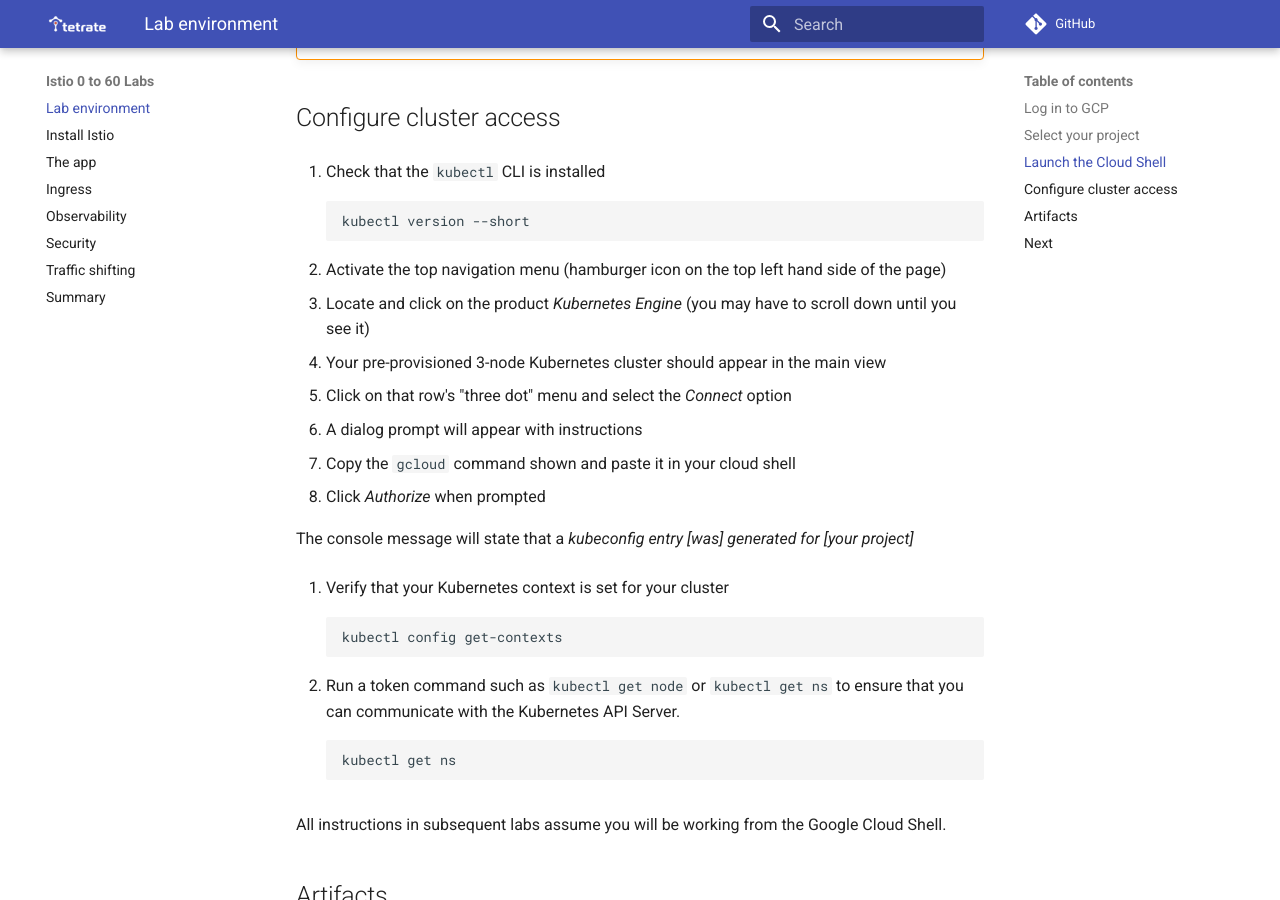
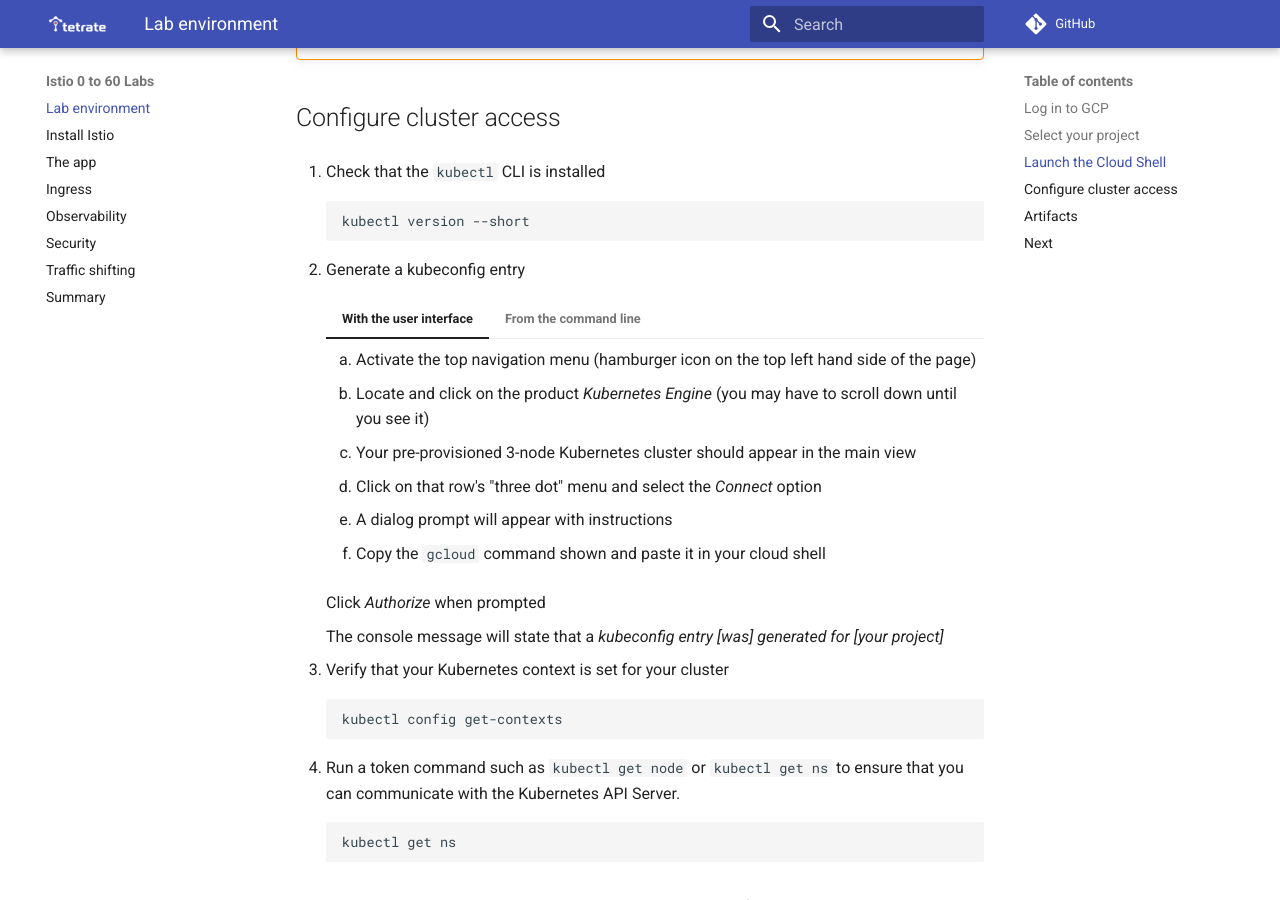
Before and after one commit to tetratelabs/istio-0to60, an MkDocs documentation site: the page built from docs/environment.md, in a window 1280 px wide and 900 px high, scrolled down 1257 px. Built offline with MkDocs 1.6.1 and Material for MkDocs 9.7.7, drawn with Linux system fonts in a browser that asks for light colours; comment, search, counter and statistics services are not loaded.

Commit message:
providing cli method for setting kubeconfig in gcloud

````diff
--- a/docs/environment.md
+++ b/docs/environment.md
@@ -46,15 +46,29 @@ The Google Cloud Shell will serve as your terminal environment for these labs.
     kubectl version --short
     ```
 
-1. Activate the top navigation menu (hamburger icon on the top left hand side of the page)
-1. Locate and click on the product _Kubernetes Engine_ (you may have to scroll down until you see it)
-1. Your pre-provisioned 3-node Kubernetes cluster should appear in the main view
-1. Click on that row's "three dot" menu and select the _Connect_ option
-1. A dialog prompt will appear with instructions
-1. Copy the `gcloud` command shown and paste it in your cloud shell
-1. Click _Authorize_ when prompted
+1. Generate a kubeconfig entry
 
-The console message will state that a _kubeconfig entry [was] generated for [your project]_
+    === "With the user interface"
+
+        1. Activate the top navigation menu (hamburger icon on the top left hand side of the page)
+        1. Locate and click on the product _Kubernetes Engine_ (you may have to scroll down until you see it)
+        1. Your pre-provisioned 3-node Kubernetes cluster should appear in the main view
+        1. Click on that row's "three dot" menu and select the _Connect_ option
+        1. A dialog prompt will appear with instructions
+        1. Copy the `gcloud` command shown and paste it in your cloud shell
+
+    === "From the command line"
+
+        ```shell
+        gcloud container clusters get-credentials \
+            $(gcloud container clusters list --format="value(name)") \
+            --zone us-central1-a \
+            --project $(gcloud config get-value project)
+        ```
+
+    Click _Authorize_ when prompted
+
+    The console message will state that a _kubeconfig entry [was] generated for [your project]_
 
 1. Verify that your Kubernetes context is set for your cluster
 
````
